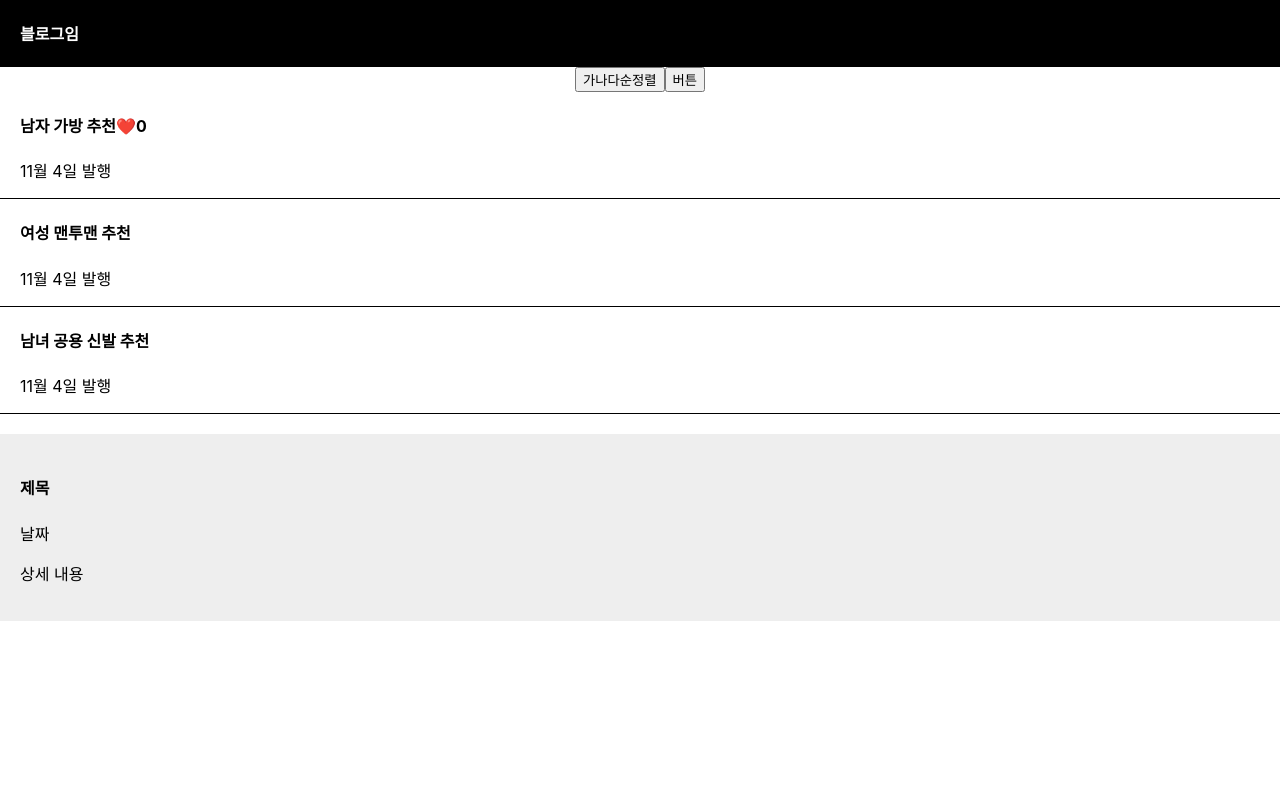
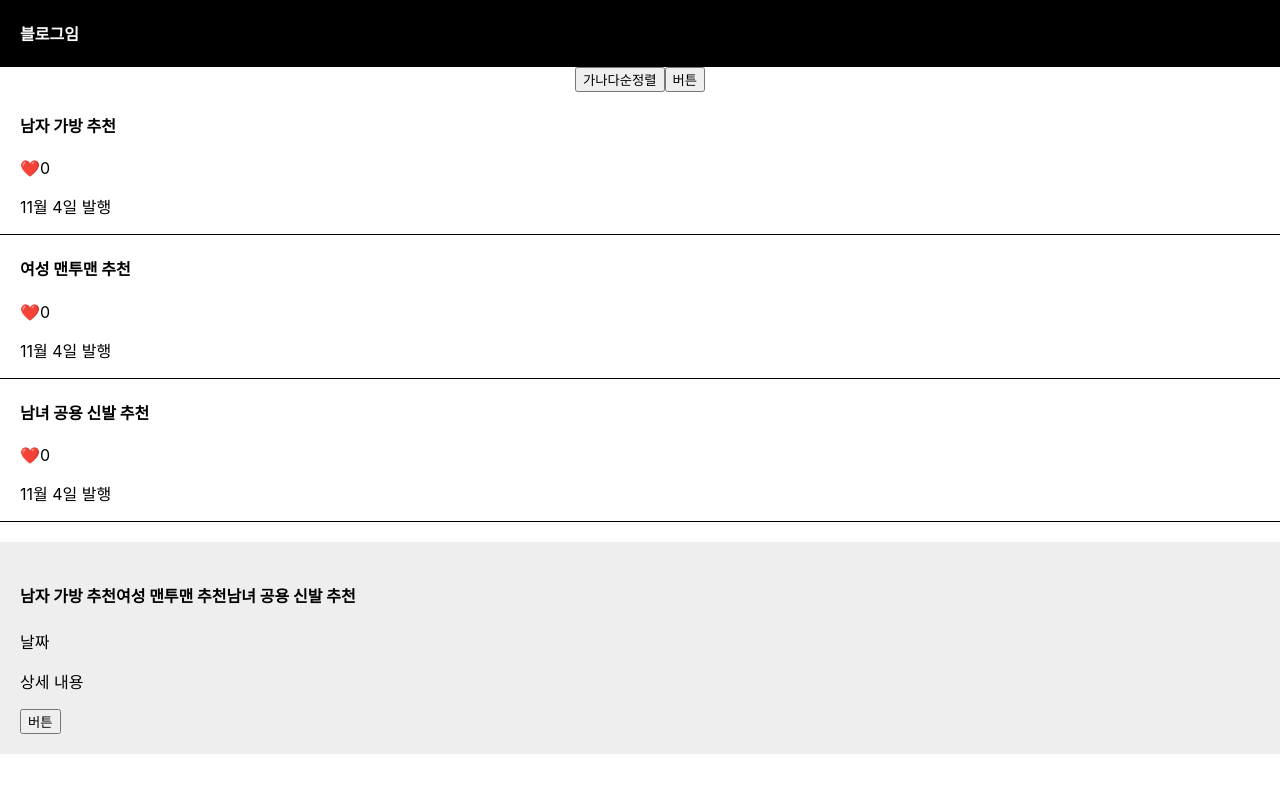
Before and after one commit to Bae0203/Blog, a React (Create React App) app: page / in a window 1280 px wide. Both pictures are taken after a click on the element "남녀 공용 신발 추천". Shown: the top 792 px of the page. Built offline with nearby package versions, Linux system fonts and the light colour scheme.

Commit message:
ADD :: 숙제 props
props로 자식 컴포넌트에 함수 넘기기

```diff
--- a/src/App.js
+++ b/src/App.js
@@ -7,8 +7,14 @@ function App() {
     "여성 맨투맨 추천",
     "남녀 공용 신발 추천",
   ]);
-  const [reco, setReco] = useState(0);
+  const [reco, setReco] = useState([0, 0, 0]);
   const [modal, setModal] = useState(false);
+
+  const changeFirstTitle = () => {
+    let newArr = [...title];
+    newArr[0] = "여성 가방 추천";
+    setTitle(newArr);
+  };
 
   return (
     <div className="App">
@@ -26,16 +32,8 @@ function App() {
         가나다순정렬
       </button>
 
-      <button
-        onClick={() => {
-          let newArr = [...title];
-          newArr[0] = "여성 가방 추천";
-          setTitle(newArr);
-        }}
-      >
-        버튼
-      </button>
-      <div className="list">
+      <button onClick={changeFirstTitle}>버튼</button>
+      {/* <div className="list">
         <h4>
           {title[0]}
           <span
@@ -62,18 +60,56 @@ function App() {
           {title[2]}
         </h4>
         <p>11월 4일 발행</p>
-      </div>
-      {modal == true ? <Modal /> : null}
+      </div> */}
+
+      {/*
+       * map 함수란
+       * 1) 왼쪽 배열 자료만큼 내부코드 실행
+       * 2) return 오른쪽에 있는걸 배열로 담아줌
+       * 3) 유용한 파라미터 2개 사용가능
+       */}
+      {title.map(function (a, i) {
+        return (
+          <div className="list" key={i}>
+            <h4
+              onClick={() => {
+                setModal(!modal);
+              }}
+            >
+              {title[i]}
+            </h4>
+            <span
+              onClick={() => {
+                let a = [...reco];
+                a[i] = a[i] + 1;
+                setReco(a);
+              }}
+            >
+              ❤️
+            </span>
+            {reco[i]}
+            <p>11월 4일 발행</p>
+          </div>
+        );
+      })}
+      {modal == true ? <Modal title={title} ChFT={changeFirstTitle} /> : null}
     </div>
   );
 }
 //컴포넌트를 만들땐 앞글자는 무조건 대문자!
-const Modal = () => {
+const Modal = (props) => {
   return (
     <div className="modal">
-      <h4>제목</h4>
+      <h4>{props.title}</h4>
       <p>날짜</p>
       <p>상세 내용</p>
+      <button
+        onClick={() => {
+          props.ChFT();
+        }}
+      >
+        버튼
+      </button>
     </div>
   );
 };
```
